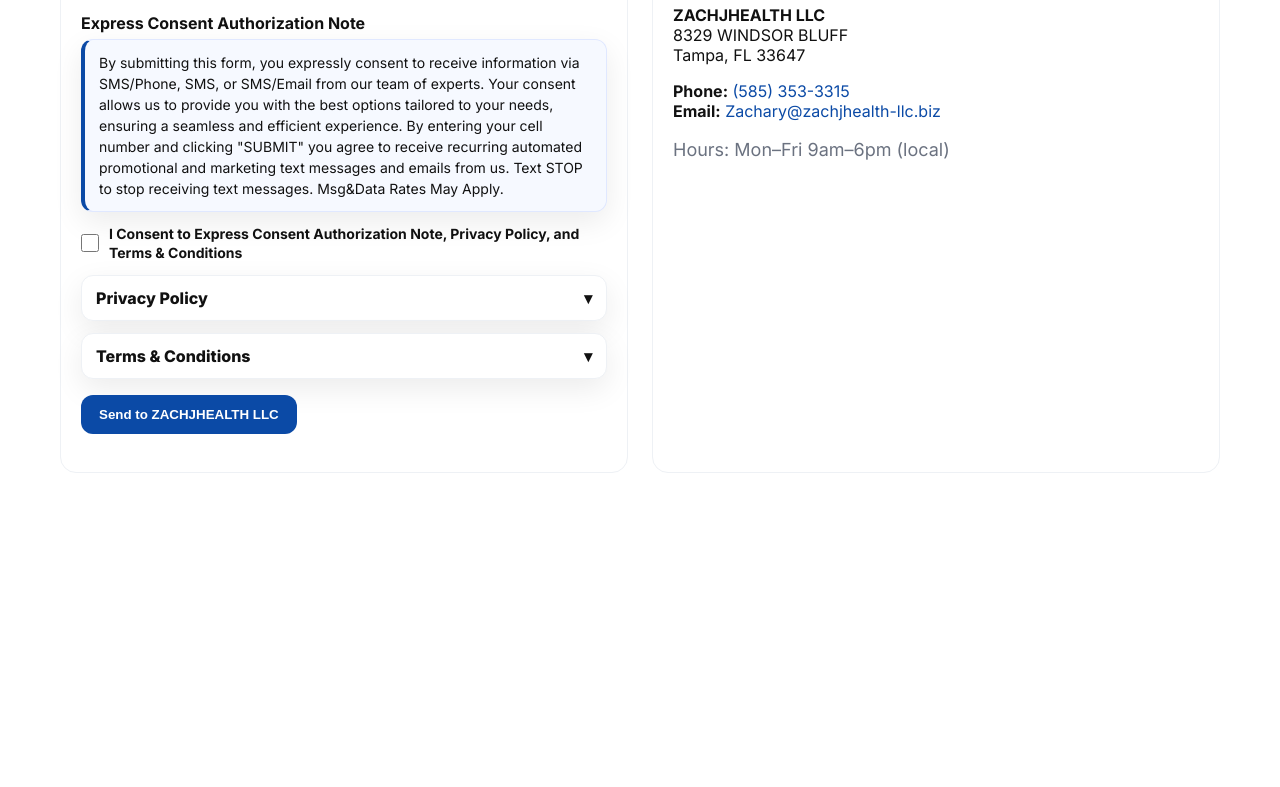
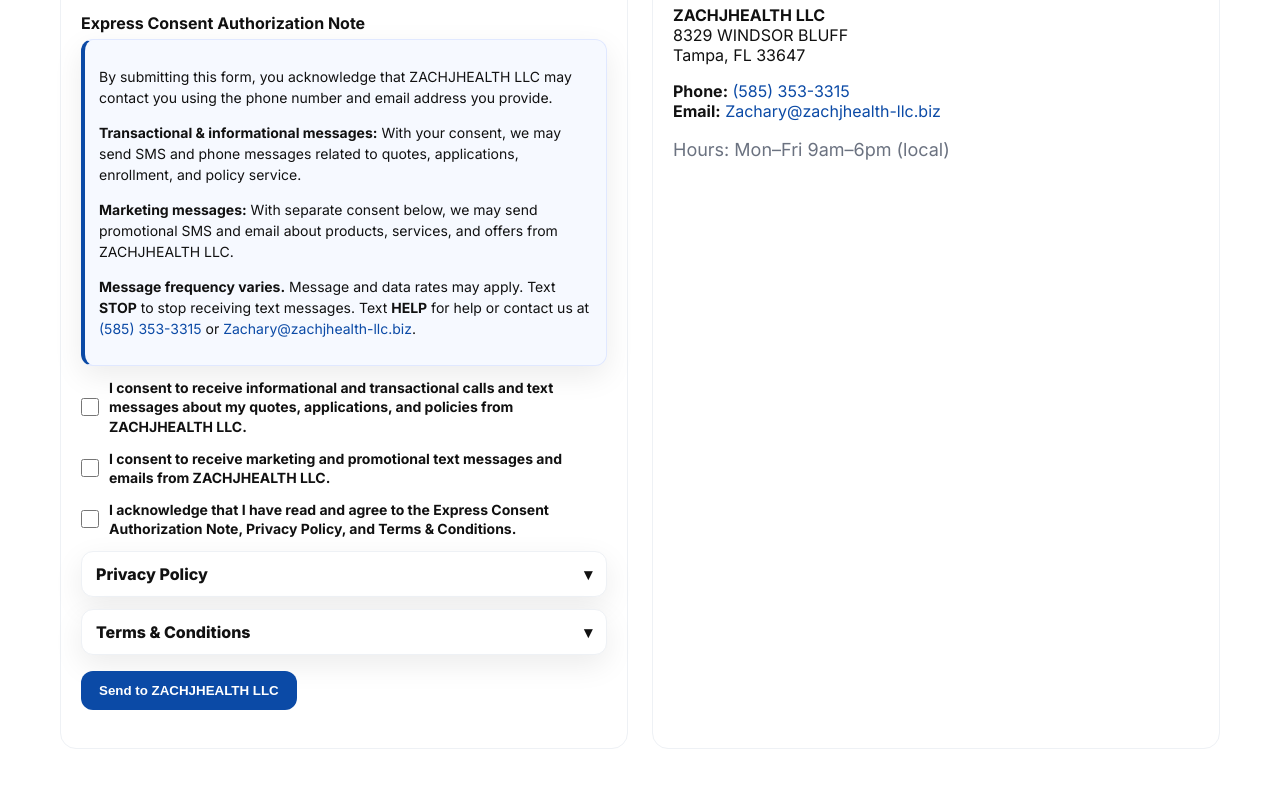
Before and after one commit to still62bronzes/zachjhealth-llc.biz, a plain HTML site: page index.html in a window 1280 px wide. Shown: the part 3973-4760 px from the top of the page. Before the commit the page ends 4614 px from the top, so only its background shows below. Drawn offline with Linux system fonts and the light colour scheme.

Commit message:
Update index.html - Express Consent Authorization

```diff
--- a/index.html
+++ b/index.html
@@ -2,7 +2,7 @@
 <!doctype html>
 <html lang="en">
 <head>
-  <!--
+  <!--ss
     One-file insurance broker template for Cloudflare Pages
     Replace tokens like ZACHJHEALTH LLC, Zachary@zachjhealth-llc.biz, etc. before deploy.
   -->
@@ -486,15 +486,79 @@
             <textarea id="message" name="message" rows="5" placeholder="Tell us about your needs…"></textarea>
           </div>
 
-          <!-- Express Consent Authorization (required) -->
+          <!-- Express Consent Authorization -->
 <div class="legal-sections" style="margin-top:16px">
   <h4>Express Consent Authorization Note</h4>
   <div id="express-consent-note" class="consent-card">
-              By submitting this form, you expressly consent to receive information via SMS/Phone, SMS, or SMS/Email from our team of experts. Your consent allows us to provide you with the best options tailored to your needs, ensuring a seamless and efficient experience. By entering your cell number and clicking "SUBMIT" you agree to receive recurring automated promotional and marketing text messages and emails from us. Text STOP to stop receiving text messages. Msg&Data Rates May Apply.
+    <p>
+      By submitting this form, you acknowledge that ZACHJHEALTH LLC may contact you
+      using the phone number and email address you provide.
+    </p>
+    <p>
+      <strong>Transactional &amp; informational messages:</strong> With your consent, we may send
+      SMS and phone messages related to quotes, applications, enrollment, and policy service.
+    </p>
+    <p>
+      <strong>Marketing messages:</strong> With separate consent below, we may send promotional
+      SMS and email about products, services, and offers from ZACHJHEALTH LLC.
+    </p>
+    <p>
+      <strong>Message frequency varies.</strong> Message and data rates may apply.
+      Text <strong>STOP</strong> to stop receiving text messages.
+      Text <strong>HELP</strong> for help or contact us at
+      <a href="tel:(585) 353-3315">(585) 353-3315</a> or
+      <a href="mailto:Zachary@zachjhealth-llc.biz">Zachary@zachjhealth-llc.biz</a>.
+    </p>
   </div>
+
+  <!-- Separate opt-in checkboxes -->
   <div class="consent-line">
-            <input type="checkbox" id="consent" name="consent" required aria-describedby="express-consent-note">
-            <label for="consent"><b>I Consent to Express Consent Authorization Note, Privacy Policy, and Terms & Conditions</b></label>
+    <input
+      type="checkbox"
+      id="consent-transactional"
+      name="consent_transactional"
+      required
+      aria-describedby="express-consent-note"
+    >
+    <label for="consent-transactional">
+      <strong>
+        I consent to receive informational and transactional calls and text messages
+        about my quotes, applications, and policies from ZACHJHEALTH LLC.
+      </strong>
+    </label>
+  </div>
+
+  <div class="consent-line">
+    <input
+      type="checkbox"
+      id="consent-marketing"
+      name="consent_marketing"
+      required
+      aria-describedby="express-consent-note"
+    >
+    <label for="consent-marketing">
+      <strong>
+        I consent to receive marketing and promotional text messages and emails
+        from ZACHJHEALTH LLC.
+      </strong>
+    </label>
+  </div>
+
+  <!-- Legal acceptance -->
+  <div class="consent-line">
+    <input
+      type="checkbox"
+      id="consent-terms"
+      name="consent_terms"
+      required
+      aria-describedby="privacy-policy-copy terms-conditions-copy"
+    >
+    <label for="consent-terms">
+      <strong>
+        I acknowledge that I have read and agree to the Express Consent Authorization Note,
+        Privacy Policy, and Terms &amp; Conditions.
+      </strong>
+    </label>
   </div>
 
             <!-- Privacy Policy dropdown -->
```
Lines whose indentation alone changed are shown as unchanged.
